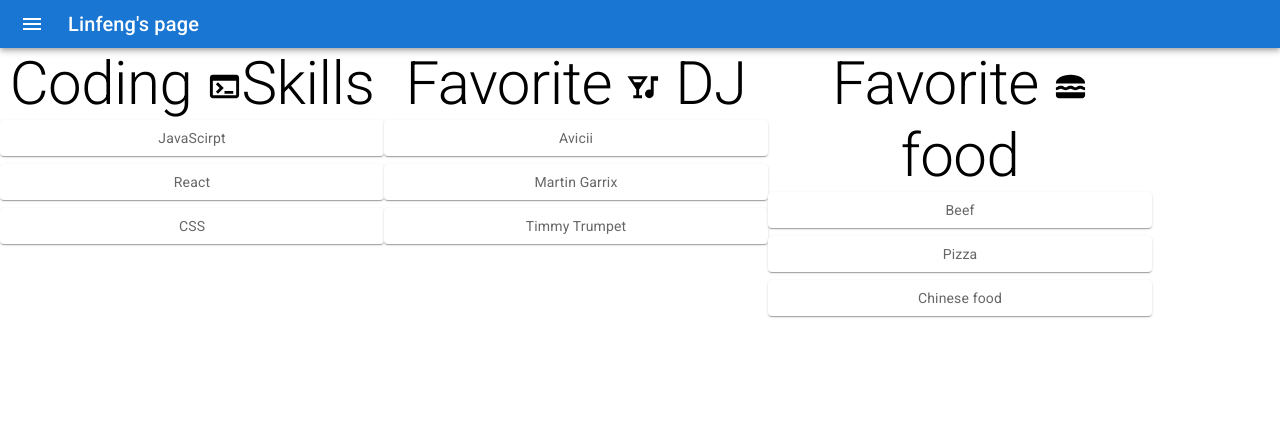
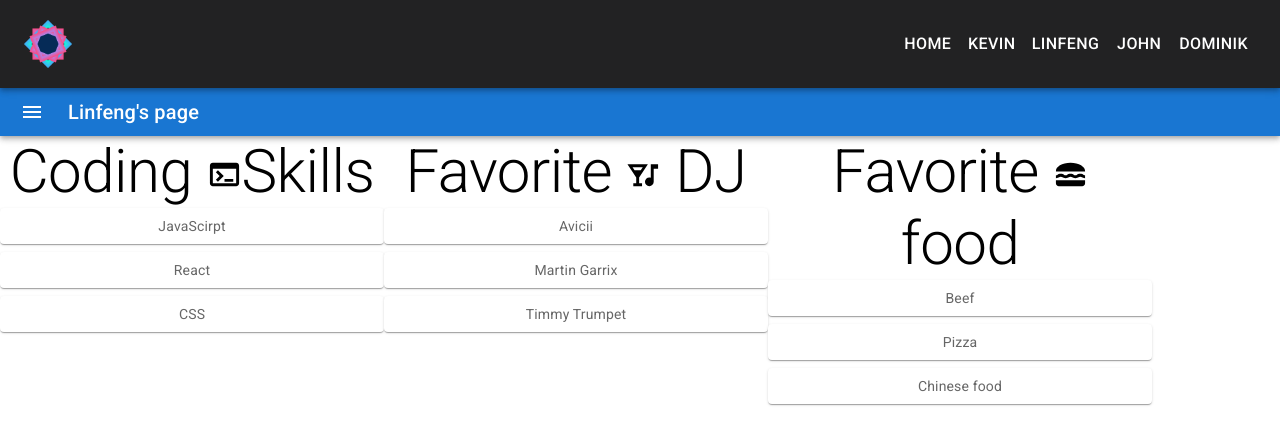
Before and after one commit to CodingKevin95/something-random-v2, a React (Create React App) app: page /linfeng in a window 1280 px wide. Shown: the top 444 px of the page. Built offline with nearby package versions, Linux system fonts and the light colour scheme.

Commit message:
home-page-navigation-#1

```diff
--- a/src/App.js
+++ b/src/App.js
@@ -1,21 +1,24 @@
-import "./App.css"
+import "./App.css";
 import { Routes, Route } from "react-router-dom";
 import Dominik from "./pages/Dominik";
-import Linfeng from "./pages/Linfeng"
-import Kevin from "./pages/Kevin"
+import Linfeng from "./pages/Linfeng";
+import Kevin from "./pages/Kevin";
+import Navigation from "./components/Navigation";
 
 
 function App() {
   return (
     <div className="App">
+      <Navigation />
+
       <Routes>
-        <Route path="/linfeng" element={<Linfeng /> } />
+        <Route path="/linfeng" element={<Linfeng />} />
         <Route path="/dominik" element={<Dominik />} />
         <Route path="/kevin" element={<Kevin />} />
       </Routes>
 
     </div>
-  )
+  );
 }
 
-export default App
+export default App;
--- /dev/null
+++ b/src/components/Navigation.jsx
@@ -0,0 +1,111 @@
+import * as React from 'react';
+import AppBar from '@mui/material/AppBar';
+import Box from '@mui/material/Box';
+import Divider from '@mui/material/Divider';
+import Drawer from '@mui/material/Drawer';
+import IconButton from '@mui/material/IconButton';
+import List from '@mui/material/List';
+import ListItem from '@mui/material/ListItem';
+import ListItemButton from '@mui/material/ListItemButton';
+import ListItemText from '@mui/material/ListItemText';
+import MenuIcon from '@mui/icons-material/Menu';
+import Toolbar from '@mui/material/Toolbar';
+import Button from '@mui/material/Button';
+import logo from "../assets/abstract-flower-square.png"
+import { Link } from "react-router-dom";
+
+const drawerWidth = 240;
+const navItems = [
+  {text: 'Home', route: '/'},
+  {text: 'Kevin', route: '/kevin'},
+  {text: 'Linfeng', route: '/linfeng'},
+  {text: 'John', route: '/john'},
+  {text: 'Dominik', route: '/dominik'},
+]
+
+function Navigation(props) {
+  const { window } = props;
+  const [mobileOpen, setMobileOpen] = React.useState(false);
+  const linkStylesMobile = {
+    textDecoration: 'none',
+    display: "flex",
+    justifyContent: "center",
+    width: "100%",
+    marginBottom: '1rem',
+    color: '#222223',
+    fontSize: '1.25rem'
+  }
+  const linkStylesDesktop = {
+    textDecoration: 'none',
+    display: "flex",
+    justifyContent: "center",
+    color: '#fff',
+    fontSize: '1rem'
+  }
+
+  const handleDrawerToggle = () => {
+    setMobileOpen(!mobileOpen);
+  };
+
+  const drawer = (
+    <Box onClick={handleDrawerToggle} sx={{ textAlign: 'center'}}>
+      <img style={{maxHeight: 48, margin: '8px 0'}} src={logo} alt="" />
+      <Divider />
+      <List>
+        {navItems.map(({text, route}) => (
+          <ListItem key={text} disablePadding>
+              <Link style={linkStylesMobile} to={route}>{text}</Link>
+          </ListItem>
+        ))}
+      </List>
+    </Box>
+  );
+
+  const container = window !== undefined ? () => window().document.body : undefined;
+
+  return (
+    <Box sx={{ display: 'flex' }}>
+      <AppBar component="nav" position="static" sx={{backgroundColor: '#222223', padding: '12px 0'}}>
+        <Toolbar sx={{display: 'flex', justifyContent: "space-between", alignItems: 'center'}}>
+          <img style={{maxHeight: 48}} src={logo} alt="" />
+          <Box sx={{ display: { xs: 'none', sm: 'block' } }}>
+            {navItems.map(({ text, route }) => (
+              <Button key={text} sx={{ color: '#fff' }}>
+                <Link style={linkStylesDesktop} key={text} to={route}>{text}</Link>
+              </Button>
+            ))}
+          </Box>
+          <IconButton
+            color="inherit"
+            aria-label="open drawer"
+            edge="start"
+            onClick={handleDrawerToggle}
+            sx={{ mr: 2, display: { sm: 'none' } }}
+          >
+            <MenuIcon />
+          </IconButton>
+        </Toolbar>
+      </AppBar>
+      <Box component="nav">
+        <Drawer
+          anchor="right"
+          container={container}
+          variant="temporary"
+          open={mobileOpen}
+          onClose={handleDrawerToggle}
+          ModalProps={{
+            keepMounted: true, // Better open performance on mobile.
+          }}
+          sx={{
+            display: { xs: 'block', sm: 'none' },
+            '& .MuiDrawer-paper': { boxSizing: 'border-box', width: drawerWidth },
+          }}
+        >
+          {drawer}
+        </Drawer>
+      </Box>
+    </Box>
+  );
+}
+
+export default Navigation;
```
Also changed, not shown: src/assets/abstract-flower-square.png (added).
